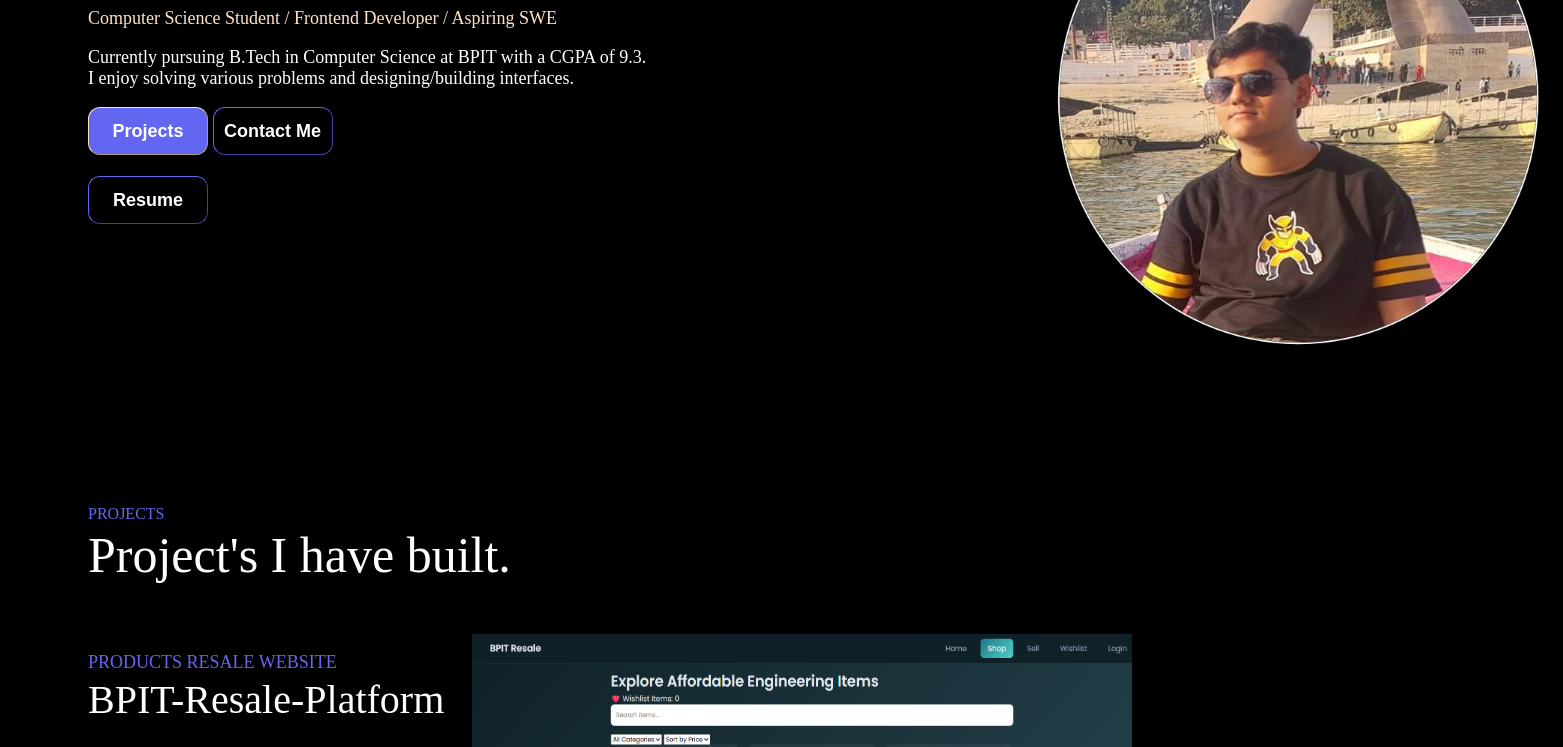
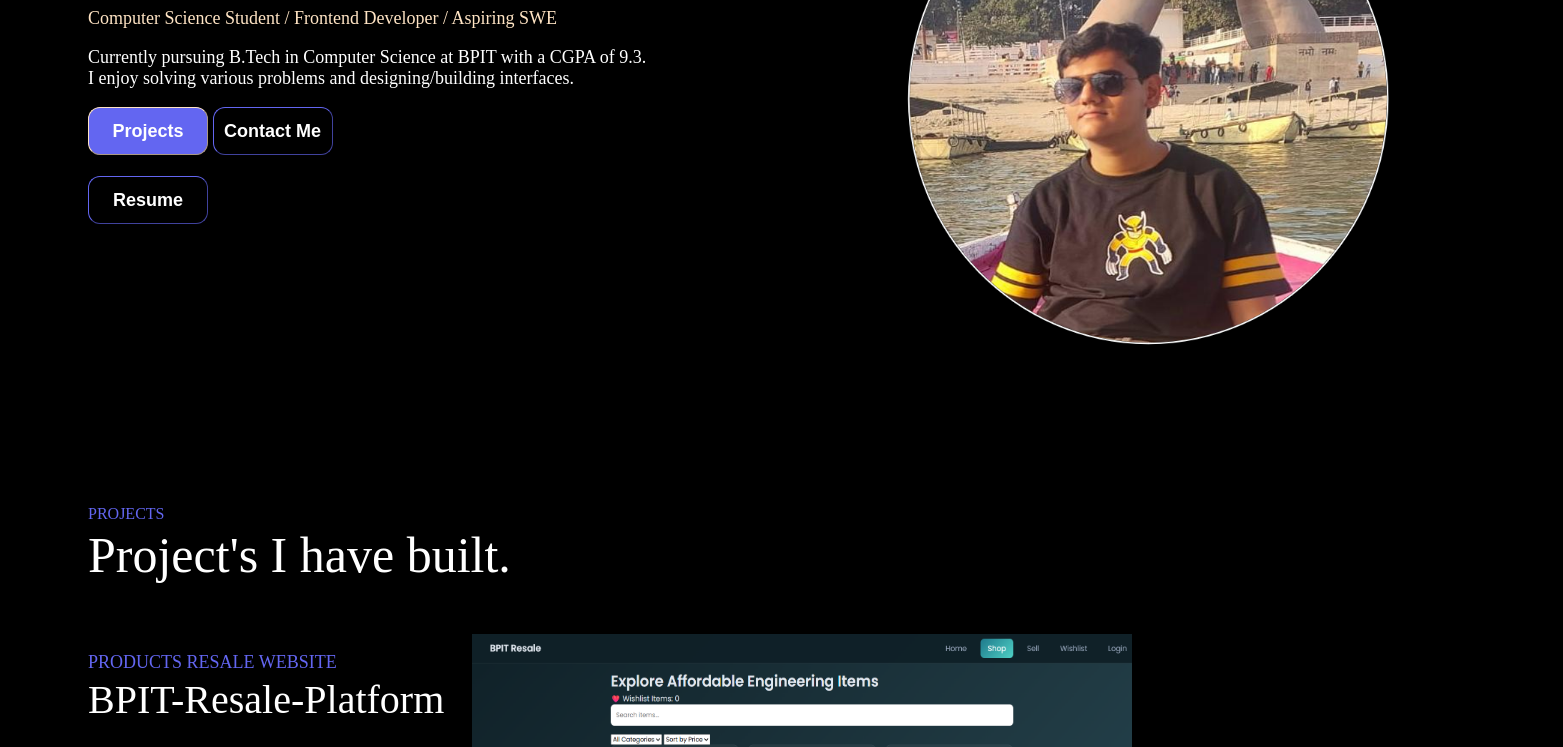
Before and after one commit to Sarvagya-2509/Portfolio, a plain HTML site: page index.html in a window 1280 px wide. Shown: the part 277-1024 px from the top of the page, 1563 px wide, since content can reach past the window. Drawn offline with Linux system fonts and the light colour scheme.

Commit message:
Add files via upload

```diff
--- a/style.css
+++ b/style.css
@@ -47,7 +47,7 @@
 .profile{
     position: absolute;
     top: 70px;
-    left: 1000px;
+    left: 850px;
 }
     .b{
         width: 120px;
```
